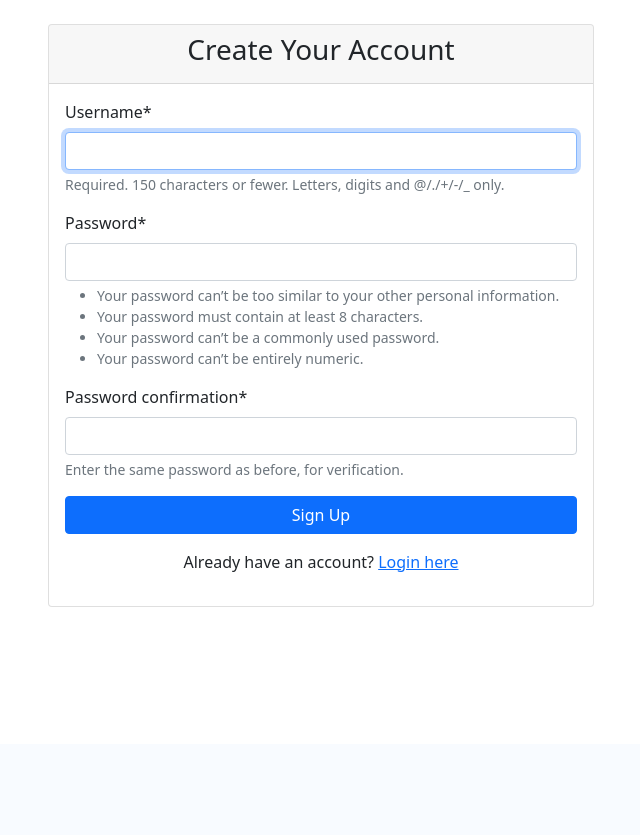
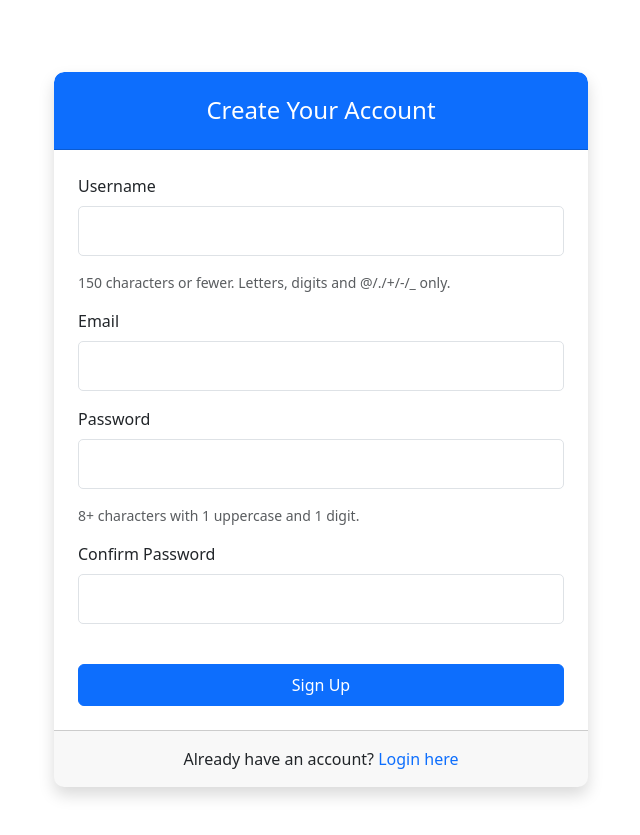
Before and after one commit to KarajAvni/Finance-Tracker, a Django app: page /accounts/register/ in a window 1280 px wide. Shown: the part 56-891 px from the top of the page, without its empty margins (319-959 px from the left). Before the commit the page ends 663 px from the top, so only its background shows below. Run offline with Django 5.2, Linux system fonts and the light colour scheme; some libraries are stand-ins or nearby versions.

Commit message:
register with email

```diff
--- /dev/null
+++ b/accounts/forms.py
@@ -0,0 +1,33 @@
+from django import forms
+from django.contrib.auth.forms import UserCreationForm
+from django.contrib.auth.models import User
+from django.core.exceptions import ValidationError
+
+class CustomUserCreationForm(UserCreationForm):  # Note: This is the correct class name
+    email = forms.EmailField(required=True)
+
+    class Meta:
+        model = User
+        fields = ("username", "email", "password1", "password2")
+
+    def clean_email(self):
+        email = self.cleaned_data.get('email')
+        if User.objects.filter(email=email).exists():
+            raise ValidationError("This email is already registered.")
+        return email
+
+    def clean_password1(self):
+        password1 = self.cleaned_data.get('password1')
+        if len(password1) < 8:
+            raise ValidationError("Password must be at least 8 characters.")
+        if not any(c.isupper() for c in password1):
+            raise ValidationError("Password must contain at least 1 uppercase letter.")
+        if not any(c.isdigit() for c in password1):
+            raise ValidationError("Password must contain at least 1 digit.")
+        return password1
+
+    def clean_email(self):
+        email = self.cleaned_data.get("email")
+        if User.objects.filter(email=email).exists():
+            raise ValidationError("This email is already registered.")
+        return email
--- a/accounts/views.py
+++ b/accounts/views.py
@@ -3,33 +3,21 @@ from django.contrib.auth import login, authenticate, logout
 from django.contrib.auth.forms import UserCreationForm
 from django.contrib.auth.decorators import login_required
 from django.contrib import messages
+from .forms import CustomUserCreationForm
 
 # Create your views here.
 
-
-#def register(request):
-#    if request.method == 'POST':
-#        form = UserCreationForm(request.POST)
-#        if form.is_valid():
-#           user = form.save()
-#            username = form.cleaned_data.get('username')
-#            messages.success(request, f'Account created for {username}!')
-#            return redirect('login')
-#    else:
-#        form = UserCreationForm()
-#    return render(request, 'registration/register.html', {'form': form})
-
 def register(request):
     if request.method == 'POST':
-        form = UserCreationForm(request.POST)
+        form = CustomUserCreationForm(request.POST)  # Use the correct class name
         if form.is_valid():
             user = form.save()
-            username = form.cleaned_data.get('username')
-            messages.success(request, f'Account created for {username}! You can now log in.')
-            login(request, user)  # Auto-login after registration
-            return redirect('dashboard')
+            # Optional: login the user directly
+            # from django.contrib.auth import login
+            # login(request, user)
+            return redirect('login')  # Redirect to login page after registration
     else:
-        form = UserCreationForm()
+        form = CustomUserCreationForm()
     return render(request, 'registration/register.html', {'form': form})
 
 @login_required
--- a/finance_tracker/settings.py
+++ b/finance_tracker/settings.py
@@ -147,3 +147,9 @@ LOGOUT_REDIRECT_URL = '/'
 
 # Email backend for development (password reset)
 EMAIL_BACKEND = 'django.core.mail.backends.console.EmailBackend'
+# EMAIL_BACKEND = 'django.core.mail.backends.smtp.EmailBackend'
+# EMAIL_HOST = 'smtp.gmail.com'
+# EMAIL_PORT = 587
+# EMAIL_USE_TLS = True
+# EMAIL_HOST_USER = 'your@gmail.com'  # Replace with your email
+# EMAIL_HOST_PASSWORD = 'your-app-password'  # Google App Password (not regular password)
--- a/static/css/style.css
+++ b/static/css/style.css
@@ -34,3 +34,60 @@
         height: 250px;
     }
 }
+
+/* ===== Registration Form Specific Styles ===== */
+/* Card Styles */
+.registration-card {
+    border-radius: 10px;
+    border: none;
+    overflow: hidden;
+    box-shadow: 0 0.5rem 1rem rgba(0,0,0,0.15);
+}
+
+.registration-card .card-header {
+    border-radius: 10px 10px 0 0;
+    padding: 1.5rem;
+    background-color: #0d6efd;
+}
+
+.registration-card .card-body {
+    padding: 2rem;
+}
+
+/* Form Styles */
+.registration-form .form-control {
+    padding: 0.75rem;
+    border-radius: 5px;
+    margin-bottom: 1rem;
+}
+
+.registration-form .form-control:focus {
+    border-color: #86b7fe;
+    box-shadow: 0 0 0 0.25rem rgba(13, 110, 253, 0.25);
+}
+
+/* Validation Styles */
+.registration-form .invalid-feedback {
+    display: none;
+    margin-top: 0.25rem;
+    font-size: 0.875em;
+    color: #dc3545;
+}
+
+.registration-form .was-validated .form-control:invalid ~ .invalid-feedback {
+    display: block;
+}
+
+/* Button Styles */
+.registration-form .btn-primary {
+    padding: 0.75rem;
+    font-weight: 500;
+    margin-top: 1rem;
+}
+
+/* Responsive Adjustments */
+@media (max-width: 576px) {
+    .registration-card .card-body {
+        padding: 1.5rem;
+    }
+}
--- a/templates/base.html
+++ b/templates/base.html
@@ -5,7 +5,7 @@
     <meta charset="UTF-8">
     <meta name="viewport" content="width=device-width, initial-scale=1.0">
     <title>{% block title %}Finance Tracker{% endblock %}</title>
-    <link href="https://cdn.jsdelivr.net/npm/bootstrap@5.1.3/dist/css/bootstrap.min.css" rel="stylesheet">
+    <link href="https://cdn.jsdelivr.net/npm/bootstrap@5.3.0/dist/css/bootstrap.min.css" rel="stylesheet">
     <link rel="stylesheet" href="{% static 'css/style.css' %}">
     <script src="https://cdn.jsdelivr.net/npm/chart.js"></script>
 </head>
@@ -56,7 +56,7 @@
         {% endblock %}
     </main>
 
-    <script src="https://cdn.jsdelivr.net/npm/bootstrap@5.1.3/dist/js/bootstrap.bundle.min.js"></script>
+    <script src="https://cdn.jsdelivr.net/npm/bootstrap@5.3.0/dist/js/bootstrap.bundle.min.js"></script>
     <script src="{% static 'js/dashboard.js' %}"></script>
     {% block extra_js %}{% endblock %}
 </body>
--- a/templates/registration/register.html
+++ b/templates/registration/register.html
@@ -1,24 +1,99 @@
 {% extends 'base.html' %}
-{% load crispy_forms_tags %}
+{% block content %}
+<div class="container py-5">
+    <div class="row justify-content-center">
+        <div class="col-md-8 col-lg-6">
+            <div class="card registration-card">
+                <div class="card-header bg-primary text-white">
+                    <h2 class="h4 mb-0 text-center">Create Your Account</h2>
+                </div>
+                <div class="card-body p-4">
+                    <form method="post" class="needs-validation registration-form" novalidate>
+                        {% csrf_token %}
 
-{% block content %}
-<div class="row justify-content-center">
-    <div class="col-md-6">
-        <div class="card">
-            <div class="card-header">
-                <h3 class="text-center">Create Your Account</h3>
-            </div>
-            <div class="card-body">
-                <form method="post">
-                    {% csrf_token %}
-                    {{ form|crispy }}
-                    <button type="submit" class="btn btn-primary w-100 mb-3">Sign Up</button>
-                </form>
-                <div class="text-center">
-                    <p>Already have an account? <a href="{% url 'login' %}">Login here</a></p>
+                        <!-- Username Field -->
+                        <div class="mb-3">
+                            <label for="id_username" class="form-label">Username</label>
+                            <input type="text" name="username" id="id_username"
+                                   class="form-control {% if form.username.errors %}is-invalid{% endif %}"
+                                   required>
+                            {% if form.username.errors %}
+                                <div class="invalid-feedback">
+                                    {{ form.username.errors.0 }}
+                                </div>
+                            {% else %}
+                                <div class="form-text">150 characters or fewer. Letters, digits and @/./+/-/_ only.</div>
+                            {% endif %}
+                        </div>
+
+                        <!-- Email Field -->
+                        <div class="mb-3">
+                            <label for="id_email" class="form-label">Email</label>
+                            <input type="email" name="email" id="id_email"
+                                   class="form-control {% if form.email.errors %}is-invalid{% endif %}"
+                                   required>
+                            {% if form.email.errors %}
+                                <div class="invalid-feedback">
+                                    {{ form.email.errors.0 }}
+                                </div>
+                            {% endif %}
+                        </div>
+
+                        <!-- Password Field -->
+                        <div class="mb-3">
+                            <label for="id_password1" class="form-label">Password</label>
+                            <input type="password" name="password1" id="id_password1"
+                                   class="form-control {% if form.password1.errors %}is-invalid{% endif %}"
+                                   required>
+                            {% if form.password1.errors %}
+                                <div class="invalid-feedback">
+                                    {{ form.password1.errors.0 }}
+                                </div>
+                            {% else %}
+                                <div class="form-text">8+ characters with 1 uppercase and 1 digit.</div>
+                            {% endif %}
+                        </div>
+
+                        <!-- Password Confirmation -->
+                        <div class="mb-4">
+                            <label for="id_password2" class="form-label">Confirm Password</label>
+                            <input type="password" name="password2" id="id_password2"
+                                   class="form-control {% if form.password2.errors %}is-invalid{% endif %}"
+                                   required>
+                            {% if form.password2.errors %}
+                                <div class="invalid-feedback">
+                                    {{ form.password2.errors.0 }}
+                                </div>
+                            {% endif %}
+                        </div>
+
+                        <button type="submit" class="btn btn-primary w-100 py-2">Sign Up</button>
+                    </form>
+                </div>
+                <div class="card-footer text-center py-3">
+                    <p class="mb-0">Already have an account? <a href="{% url 'login' %}" class="text-decoration-none">Login here</a></p>
                 </div>
             </div>
         </div>
     </div>
 </div>
 {% endblock %}
+
+{% block scripts %}
+<script>
+// Enable Bootstrap validation
+(function() {
+    'use strict'
+    const forms = document.querySelectorAll('.needs-validation')
+    Array.from(forms).forEach(form => {
+        form.addEventListener('submit', event => {
+            if (!form.checkValidity()) {
+                event.preventDefault()
+                event.stopPropagation()
+            }
+            form.classList.add('was-validated')
+        }, false)
+    })
+})()
+</script>
+{% endblock %}
--- a/templates/tracker/goals.html
+++ b/templates/tracker/goals.html
@@ -52,10 +52,10 @@
                             Actions
                         </button>
                         <ul class="dropdown-menu">
-                            <li><a class="dropdown-item" href="#" onclick="editGoal('{{ goal.id }}', '{{ goal.name }}', '{{ goal.target_amount }}', '{{ goal.current_amount }}', '{{ goal.target_date|date:'Y-m-d' }}', '{{ goal.description }}')">Edit</a></li>
-                            <li><a class="dropdown-item" href="#" onclick="addMoney('{{ goal.id }}', '{{ goal.name }}')">Add Money</a></li>
+                            <li><a class="dropdown-item" href="#" onclick="editGoal('{{ goal.id }}', '{{ goal.name|escapejs }}', '{{ goal.target_amount }}', '{{ goal.current_amount }}', '{{ goal.target_date|date:'Y-m-d' }}', '{{ goal.description|escapejs }}')">Edit</a></li>
+                            <li><a class="dropdown-item" href="#" onclick="addMoney('{{ goal.id }}', '{{ goal.name|escapejs }}')">Add Money</a></li>
                             <li><hr class="dropdown-divider"></li>
-                            <li><a class="dropdown-item text-danger" href="#" onclick="deleteGoal('{{ goal.id }}', '{{ goal.name }}')">Delete</a></li>
+                            <li><a class="dropdown-item text-danger" href="#" onclick="deleteGoal('{{ goal.id }}', '{{ goal.name|escapejs }}')">Delete</a></li>
                         </ul>
                     </div>
                 </div>
```
Also changed, not shown: db.sqlite3.
